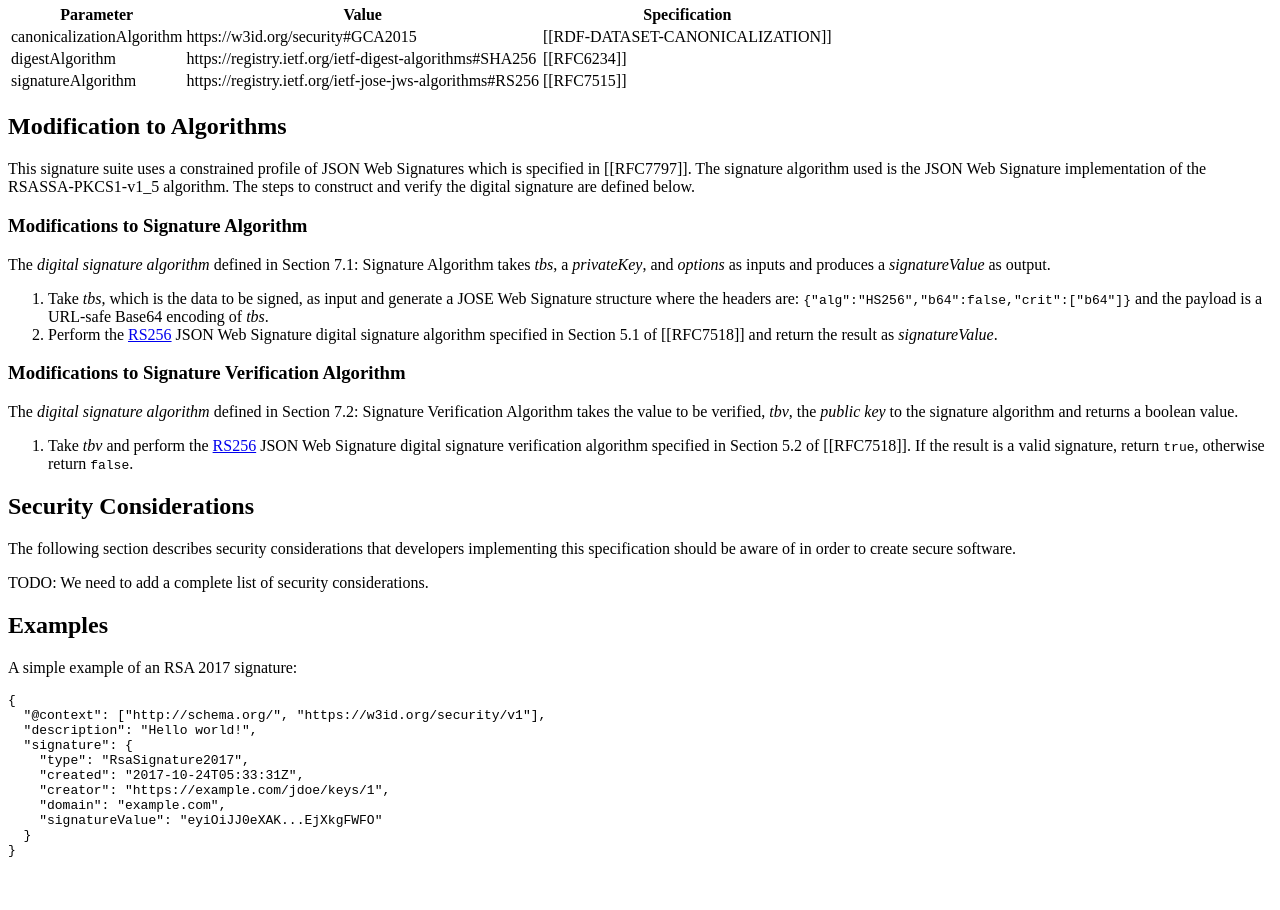
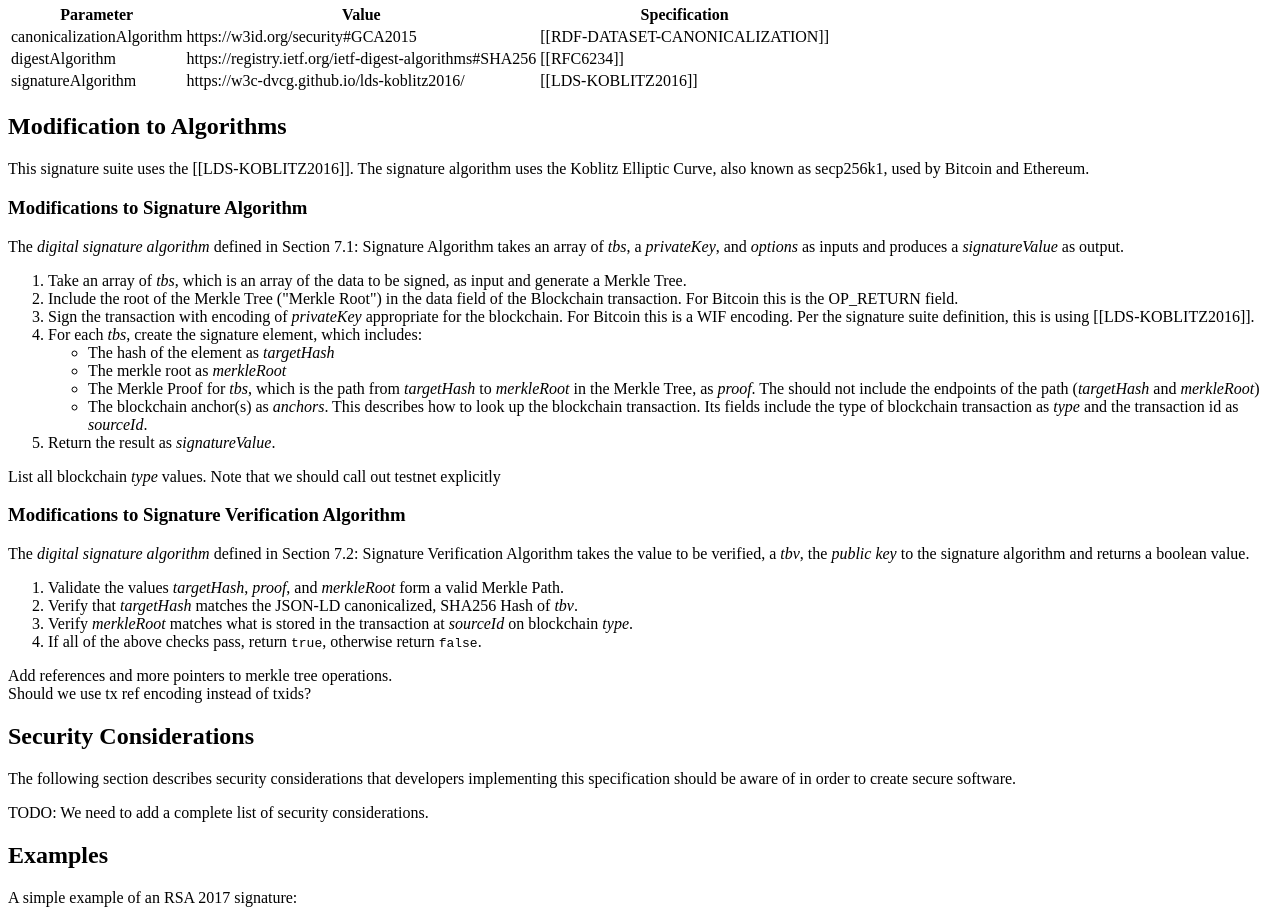
Before and after one commit to w3c-ccg/lds-merkleproof2017, a plain HTML site: page index.html in a window 1280 px wide. Shown: the part 639-1549 px from the top of the page. Before the commit the page ends 1525 px from the top, so only its background shows below. Drawn offline with Linux system fonts and the light colour scheme.

Commit message:
first draft

```diff
--- a/index.html
+++ b/index.html
@@ -38,8 +38,8 @@
         // editors, add as many as you like
         // only "name" is required
         editors:  [
-          { name: "Kim D. Hamilton", url: "",
-            company: "", companyURL: "" }
+          { name: "Kim Hamilton Duffy", url: "",
+            company: "Learning Machine", companyURL: "http://www.learningmachine.com/" }
         ],
 
         // authors, add as many as you like.
@@ -47,8 +47,8 @@
         // only "name" is required. Same format as editors.
 
         authors:  [
-          { name: "Kim D. Hamilton", url: "",
-            company: "", companyURL: "" }
+          { name: "Kim Hamilton Duffy", url: "",
+            company: "Learning Machine", companyURL: "http://www.learningmachine.com/" }
         ],
 
         // extend the bibliography entries
@@ -106,6 +106,13 @@
             title:    "Linked Data Signatures 1.0",
             href:     "https://web-payments.org/specs/source/ld-signatures/",
             authors:  ["David Longley", "Manu Sporny"],
+            status:   "CGDRAFT",
+            publisher:  "Web Payments Community Group"
+          },
+          "LDS-KOBLITZ2016": {
+            title:    "Koblitz Elliptic Curve Signature 2016",
+            href:     "https://w3c-dvcg.github.io/lds-koblitz2016/",
+            authors:  ["Harlan Wood", "Manu Sporny"],
             status:   "CGDRAFT",
             publisher:  "Web Payments Community Group"
           }
@@ -210,8 +217,8 @@ the following algorithms:
           </tr>
           <tr>
             <td>signatureAlgorithm</td>
-            <td>https://registry.ietf.org/ietf-jose-jws-algorithms#RS256</td>
-            <td>[[RFC7515]]</td>
+            <td>https://w3c-dvcg.github.io/lds-koblitz2016/</td>
+            <td>[[LDS-KOBLITZ2016]]</td>
           </tr>
         </tbody>
 
@@ -221,10 +228,8 @@ the following algorithms:
       <h2>Modification to Algorithms</h2>
 
       <p>
-This signature suite uses a constrained profile of JSON Web Signatures
-which is specified in [[RFC7797]]. The signature algorithm used is
-the JSON Web Signature implementation of the RSASSA-PKCS1-v1_5 algorithm.
-The steps to construct and verify the digital signature are defined below.
+This signature suite uses the [[LDS-KOBLITZ2016]]. The signature algorithm uses
+the Koblitz Elliptic Curve, also known as secp256k1, used by Bitcoin and Ethereum.
       <p>
 
       <section>
@@ -232,26 +237,48 @@ The steps to construct and verify the digital signature are defined below.
 
         <p>
 The <var>digital signature algorithm</var> defined in Section 7.1:
-Signature Algorithm takes <var>tbs</var>, a <var>privateKey</var>,
+Signature Algorithm takes an array of <var>tbs</var>, a <var>privateKey</var>,
 and </var><var>options</var> as inputs and produces a
 <var>signatureValue</var> as output.
         </p>
         <ol class="algorithm">
           <li>
-Take <var>tbs</var>, which is the data to be signed, as input and generate
-a JOSE Web Signature structure where the headers are:
-<code>{"alg":"HS256","b64":false,"crit":["b64"]}</code> and the
-payload is a URL-safe Base64 encoding of <var>tbs</var>.
+Take an array of <var>tbs</var>, which is an array of the data to be signed, as input and generate
+a Merkle Tree.
           </li>
           <li>
-Perform the
-<a href="https://datatracker.ietf.org/doc/html/rfc7518#section-3.3">RS256</a>
-JSON Web Signature digital signature algorithm specified in Section 5.1 of
-[[RFC7518]] and return the result as <em>signatureValue</em>.
+Include the root of the Merkle Tree ("Merkle Root") in the data field of the Blockchain transaction. For Bitcoin this is the OP_RETURN field.
+          </li>
+          <li>
+Sign the transaction with encoding of <var>privateKey</var> appropriate for the blockchain. For Bitcoin this is
+a WIF encoding. Per the signature suite definition, this is using [[LDS-KOBLITZ2016]].
+          </li>
+          <li>
+For each <var>tbs</var>, create the signature element, which includes:
+            <ul>
+              <li>
+The hash of the element as <em>targetHash</em>
+              </li>
+              <li>
+The merkle root as <em>merkleRoot</em>
+              </li>
+              <li>
+The Merkle Proof for <var>tbs</var>, which is the path from <em>targetHash</em> to <em>merkleRoot</em> in the
+Merkle Tree, as <em>proof</em>. The should not include the endpoints of the path (<em>targetHash</em> and
+<em>merkleRoot</em>)
+              </li>
+              <li>
+The blockchain anchor(s) as <em>anchors</em>. This describes how to look up the blockchain transaction. Its fields
+include the type of blockchain transaction as <em>type</em> and the transaction id as <em>sourceId</em>.
+              </li>
+            </ul>
+          <li>
+Return the result as <em>signatureValue</em>.
           </li>
         </ol>
+      </section>
 
-      </section>
+        <div class="issue">List all blockchain <em>type</em> values. Note that we should call out testnet explicitly</div>
 
     <section>
         <h3>Modifications to Signature Verification Algorithm</h3>
@@ -259,20 +286,26 @@ JSON Web Signature digital signature algorithm specified in Section 5.1 of
         <p>
 The <var>digital signature algorithm</var> defined in Section 7.2:
 Signature Verification Algorithm takes the value to be verified,
-<em>tbv</em>, the <em>public key</em> to the signature algorithm
+a <em>tbv</em>, the <em>public key</em> to the signature algorithm
 and returns a boolean value.
         </p>
         <ol class="algorithm">
           <li>
-Take <var>tbv</var> and perform the
-<a href="https://datatracker.ietf.org/doc/html/rfc7518#section-3.3">RS256</a>
-JSON Web Signature digital signature verification algorithm specified in
-Section 5.2 of [[RFC7518]]. If the result is a valid signature, return
-<code>true</code>, otherwise return <code>false</code>.
+Validate the values <em>targetHash</em>, <em>proof</em>, and <em>merkleRoot</em> form a valid Merkle Path.
+          </li>
+          <li>
+Verify that <em>targetHash</em> matches the JSON-LD canonicalized, SHA256 Hash of <var>tbv</var>.
+          </li>
+          <li>
+Verify <em>merkleRoot</em> matches what is stored in the transaction at <em>sourceId</em> on blockchain <em>type</em>.
+          </li>
+          <li>
+If all of the above checks pass, return <code>true</code>, otherwise return <code>false</code>.
           </li>
         </ol>
-
-      </section>
+        <div class="issue">Add references and more pointers to merkle tree operations.</div>
+        <div class="issue">Should we use tx ref encoding instead of txids?</div>
+    </section>
 
     </section>
 
@@ -297,17 +330,25 @@ A simple example of an RSA 2017 signature:
       </p>
 
       <pre class="example highlight">
-{
-  "@context": ["http://schema.org/", "https://w3id.org/security/v1"],
-  "description": "Hello world!",
+
   "signature": {
-    "type": "RsaSignature2017",
-    "created": "2017-10-24T05:33:31Z",
-    "creator": "https://example.com/jdoe/keys/1",
-    "domain": "example.com",
-    "signatureValue": "eyiOiJJ0eXAK...EjXkgFWFO"
+    "@context": ["http://schema.org/", "https://w3id.org/security/v1"],
+    "type": "MerkleProof2017",
+    "targetHash": "637ec732fa4b7b56f4c15a6a12680519a17a9e9eade09f5b424a48eb0e6f5ad0",
+    "merkleRoot": "f029b45bb1a7b1f0b970f6de35344b73cccd16177b4c037acbc2541c7fc27078",
+    "anchors": [
+      {
+        "sourceId": "d75b7a5bdb3d5244b753e6b84e987267cfa4ffa7a532a2ed49ad3848be1d82f8",
+        "type": "BTCOpReturn"
+      }
+    ],
+    "proof": [
+      {
+        "right": "11174e220fe74de907d1107e2a357e41434123f2948fc6b946fbfd7e3e3eecd1"
+      }
+    ]
   }
-}
+
       </pre>
     </section>
 
```
